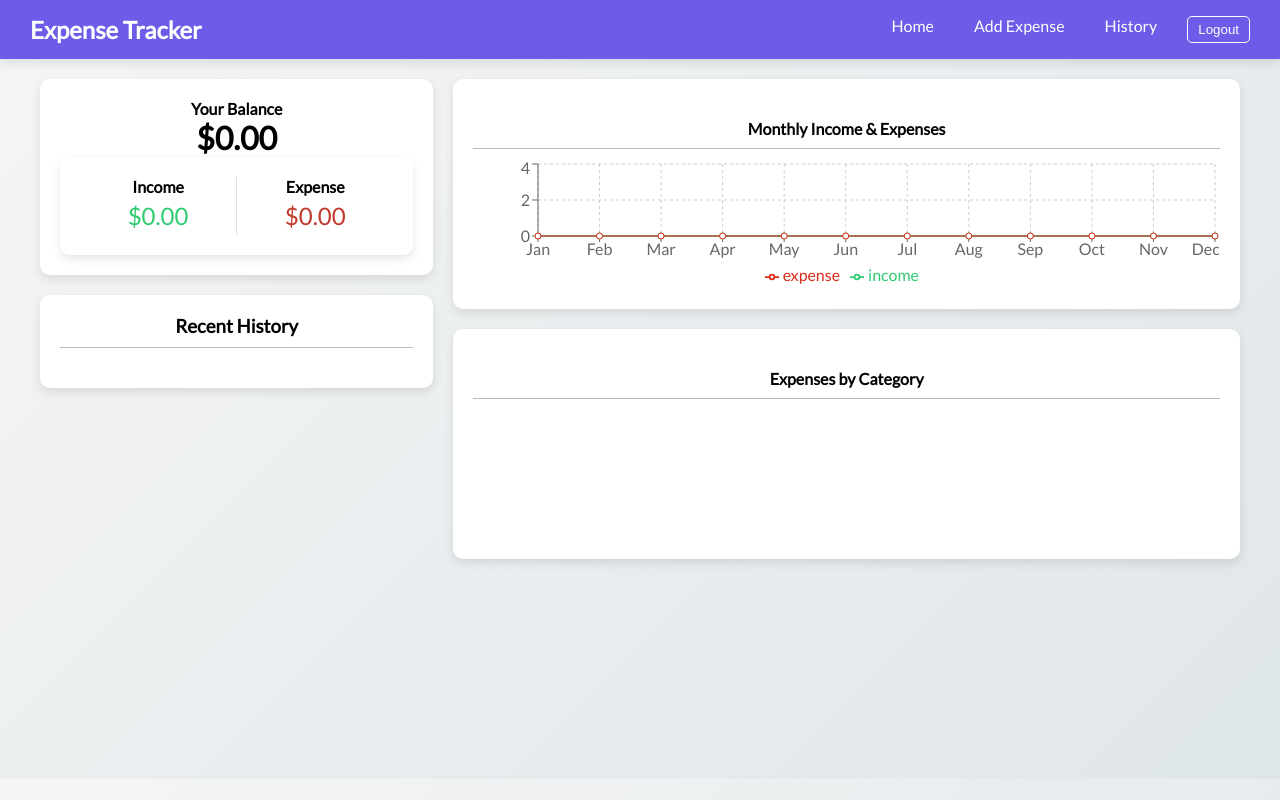
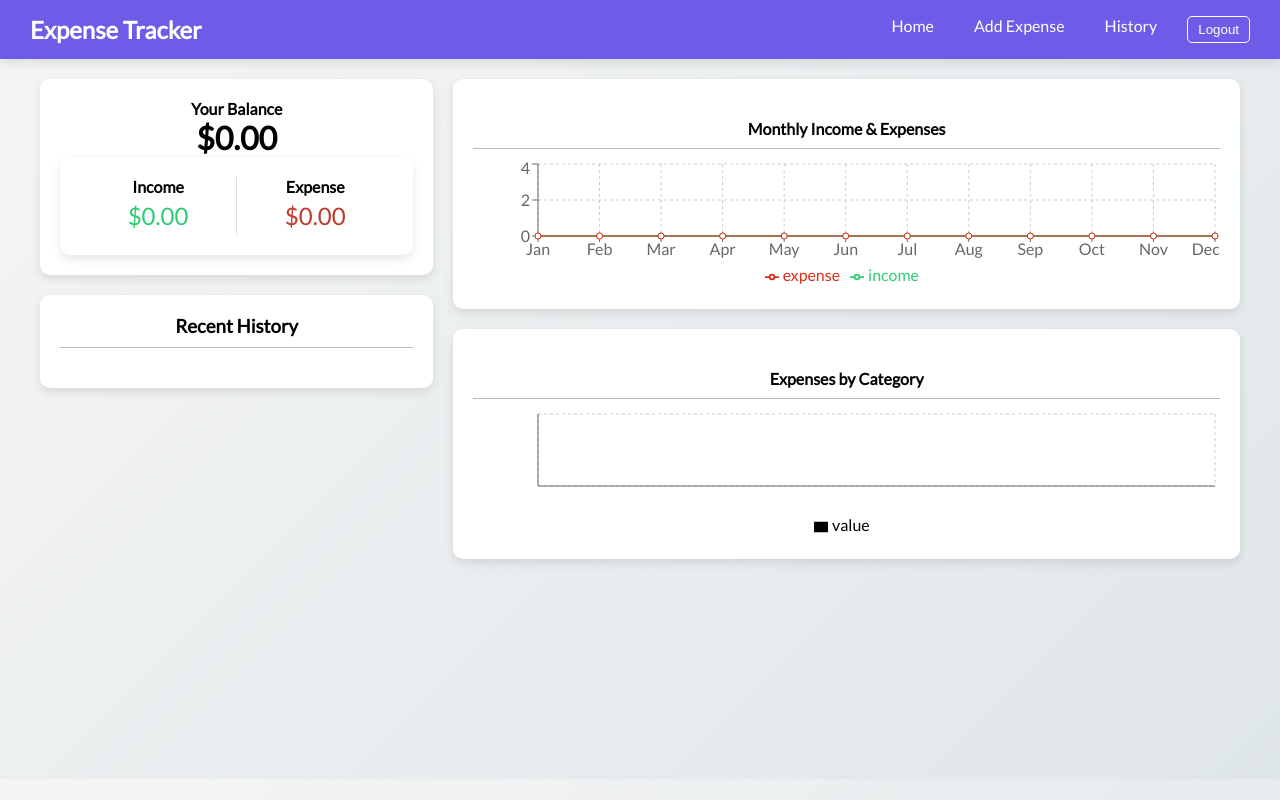
Before and after one commit to mahanth111/Expense-Tracker-using-REACT, a React (Vite) app: page / in a window 1280 px wide. Built offline with nearby package versions, Linux system fonts and the light colour scheme; sample sign-in values are in the browser's storage.

Commit message:
update in pir chart to bar gtaph

```diff
--- a/src/components/Charts.jsx
+++ b/src/components/Charts.jsx
@@ -1,9 +1,22 @@
 import React from 'react';
-import { LineChart, Line, XAxis, YAxis, CartesianGrid, Tooltip, Legend, PieChart, Pie, Cell, ResponsiveContainer } from 'recharts';
+import {
+  LineChart,
+  Line,
+  XAxis,
+  YAxis,
+  CartesianGrid,
+  Tooltip,
+  Legend,
+  BarChart,
+  Bar,
+  ResponsiveContainer
+} from 'recharts';
 
 const COLORS = ['#00cec9', '#fd79a8', '#ffeaa7', '#b6faa0ff', '#74b9ff'];
 
 export const Charts = ({ transactions }) => {
+
+  // -------- MONTHLY INCOME / EXPENSE LINE CHART DATA ----------
   const monthlyData = Array.from({ length: 12 }, (_, i) => {
     const month = i + 1;
     const monthTransactions = transactions.filter(
@@ -11,6 +24,7 @@ export const Charts = ({ transactions }) => {
     );
 
     const income = monthTransactions.filter(t => t.amount > 0).reduce((acc, t) => acc + t.amount, 0);
+
     const expense = monthTransactions.filter(t => t.amount < 0).reduce((acc, t) => acc + t.amount, 0) * -1;
 
     return {
@@ -20,6 +34,7 @@ export const Charts = ({ transactions }) => {
     };
   });
 
+  // -------- CATEGORY TOTALS FOR BAR CHART ----------
   const categoryTotals = {};
   transactions.forEach(t => {
     if (t.amount < 0) {
@@ -28,10 +43,14 @@ export const Charts = ({ transactions }) => {
     }
   });
 
-  const pieData = Object.entries(categoryTotals).map(([name, value]) => ({ name, value }));
+  const barData = Object.entries(categoryTotals).map(([name, value]) => ({
+    category: name,value,
+  }));
 
   return (
     <div className="charts-container">
+
+      {/* -------- LINE CHART -------- */}
       <div className="chart-box">
         <h3>Monthly Income & Expenses</h3>
         <div className="chart-inner">
@@ -49,21 +68,30 @@ export const Charts = ({ transactions }) => {
         </div>
       </div>
 
+      {/* -------- BAR CHART (EXPENSE BY CATEGORY) -------- */}
       <div className="chart-box">
         <h3>Expenses by Category</h3>
         <div className="chart-inner">
           <ResponsiveContainer width="100%" height="100%">
-            <PieChart>
-              <Pie data={pieData} dataKey="value" nameKey="name" cx="50%" cy="50%" outerRadius="80%" label={(entry => entry.name)}>
-                {pieData.map((entry, index) => (
-                  <Cell key={`cell-${index}`} fill={COLORS[index % COLORS.length]} />
+            <BarChart data={barData}>
+              <CartesianGrid strokeDasharray="3 3" />
+              <XAxis dataKey="category" />
+              <YAxis />
+              <Tooltip />
+              <Legend />
+              <Bar dataKey="value" radius={[6, 6, 0, 0]}>
+                {barData.map((entry, index) => (
+                  <cell
+                    key={`cell-${index}`}
+                    fill={COLORS[index % COLORS.length]}
+                  />
                 ))}
-              </Pie>
-              <Tooltip />
-            </PieChart>
+              </Bar>
+            </BarChart>
           </ResponsiveContainer>
         </div>
       </div>
+
     </div>
   );
 };
```
